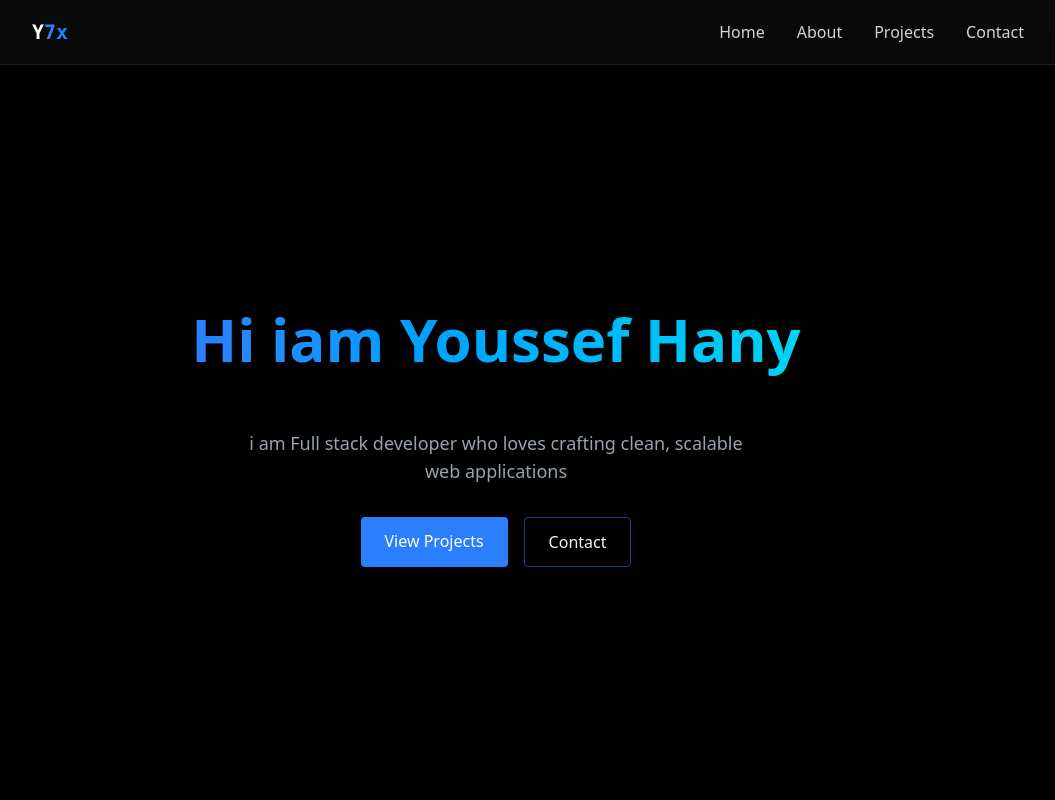
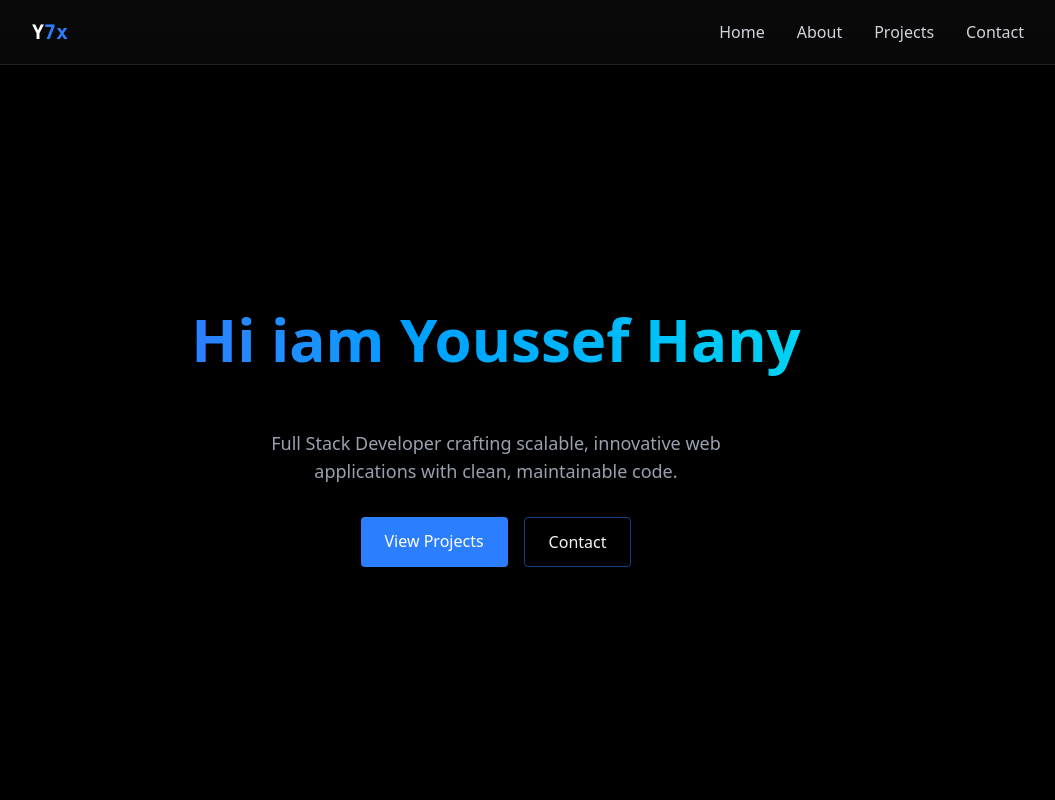
Before and after one commit to youssefhanyfawq3/my-portifilo, a React (Vite) app: page / in a window 1280 px wide. Shown: the top 800 px of the page, without its empty margins (144-1199 px from the left). Built offline with nearby package versions, Linux system fonts and the light colour scheme.

Commit message:
small edit in home page

```diff
--- a/src/components/Sections/Home.jsx
+++ b/src/components/Sections/Home.jsx
@@ -9,8 +9,7 @@ export const Home  = () => {
             </h1>
 
             <p className="text-gray-400 text-lg mb-8 mt-12 max-w-lg mx-auto">
-                i am Full stack developer who loves crafting clean, scalable web applications
-            </p>
+            Full Stack Developer crafting scalable, innovative web applications with clean, maintainable code.            </p>
             <div className="flex justify-center space-x-4">
                 <a href="#projects" className="bg-blue-500 text-white py-3 px-6 rounded font-medium transition relative overflow-hidden hover:translate-y-0.5 hover:shadow-[0_0_15px_rgba(59,130,246,0.4)]" >View Projects</a>
                 <a href="#contact" className=" border border-blue-500/50 py-3 px-6 rounded font-medium transition-all duration-200  hover:-translate-0.5  hover:shadow-[0_0_15px_rgba(59,130,246,0.2)] hover:-bg-blue-500  " >Contact</a>
```
